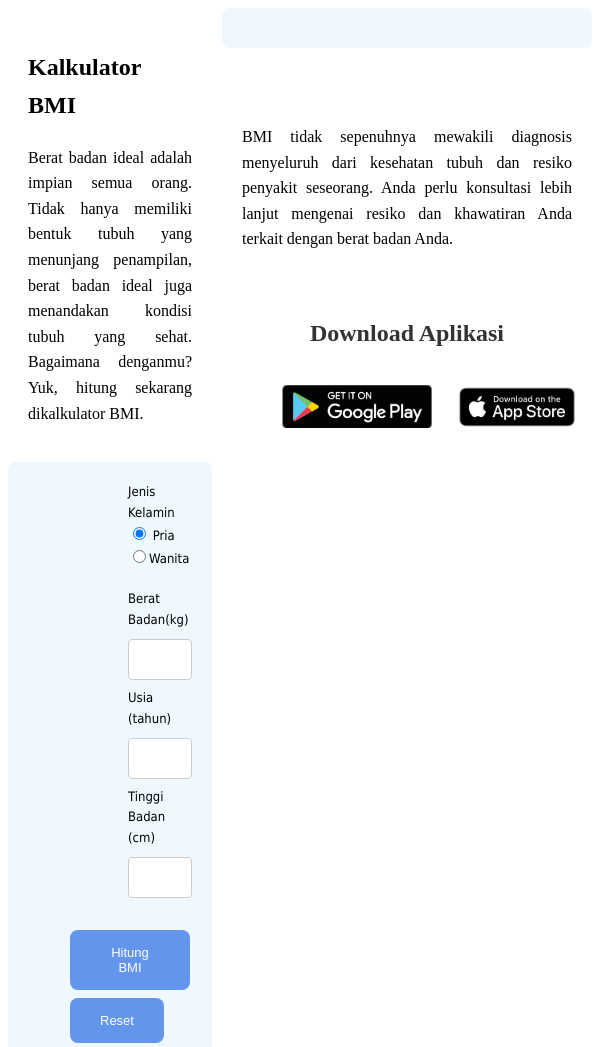
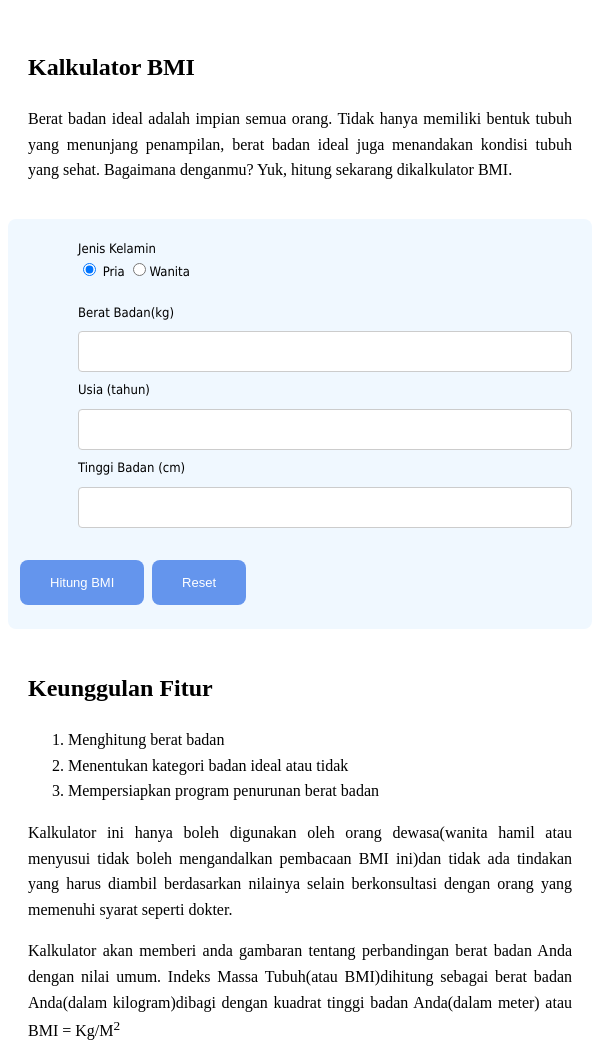
Before and after one commit to revou-fundamental-course/28-oct-24-p3maiyani, a plain HTML site: page index.html in a window 600 px wide. Shown: the top 1047 px of the page. Drawn offline with Linux system fonts and the light colour scheme.

Commit message:
penambahan responsive

```diff
--- a/css/styles.css
+++ b/css/styles.css
@@ -37,7 +37,7 @@ main{
     margin: auto;
     /* padding: 20px; */
     padding-left: 60px;
-    padding-right: 20px;
+    padding-right: 30px;
     padding-top: 20px;
     padding-bottom: 20px;
     border-radius: 8px;
@@ -125,3 +125,60 @@ button:hover {
 footer{
     text-align: center;
 }
+
+/* Extra small devices (phones, 600px and down) */
+@media (max-width: 600px) {
+    main{
+        /* display: flex;
+        justify-content: space-around;
+        align-items: flex-start; */
+        flex-direction: column;
+    }
+
+    .store-buttons {
+        display: inline-flex;
+        align-items: center;
+        padding-left: 10px;
+      }
+
+    .color-section{
+        margin: auto;
+        padding-left: 10px;
+        padding-right: 20px;
+        padding-top: 20px;
+        padding-bottom: 20px;
+        border-radius: 8px;
+        background-color: aliceblue;
+        font-family: Tahoma, Verdana, sans-serif;
+        font-size: 13px;
+
+    }
+}
+
+@media (min-width: 600px) and (max-width: 795px) {
+    main{
+        /* display: flex;
+        justify-content: space-around;
+        align-items: flex-start; */
+        flex-direction: column;
+    }
+
+    .store-buttons {
+        display: inline-flex;
+        align-items: center;
+        padding-left: 10px;
+      }
+
+    .color-section{
+        margin: auto;
+        padding-left: 10px;
+        padding-right: 20px;
+        padding-top: 20px;
+        padding-bottom: 20px;
+        border-radius: 8px;
+        background-color: aliceblue;
+        font-family: Tahoma, Verdana, sans-serif;
+        font-size: 13px;
+
+    }
+  }
```
Also changed, not shown: index.html (+1 -16 lines), js/script.js (+0 -8 lines).
